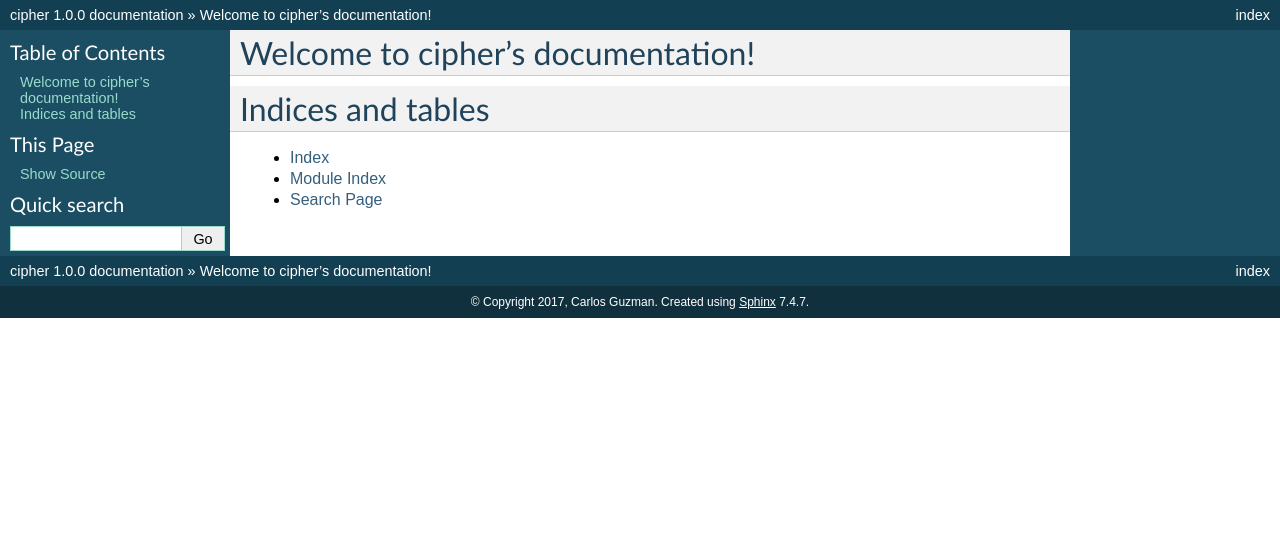
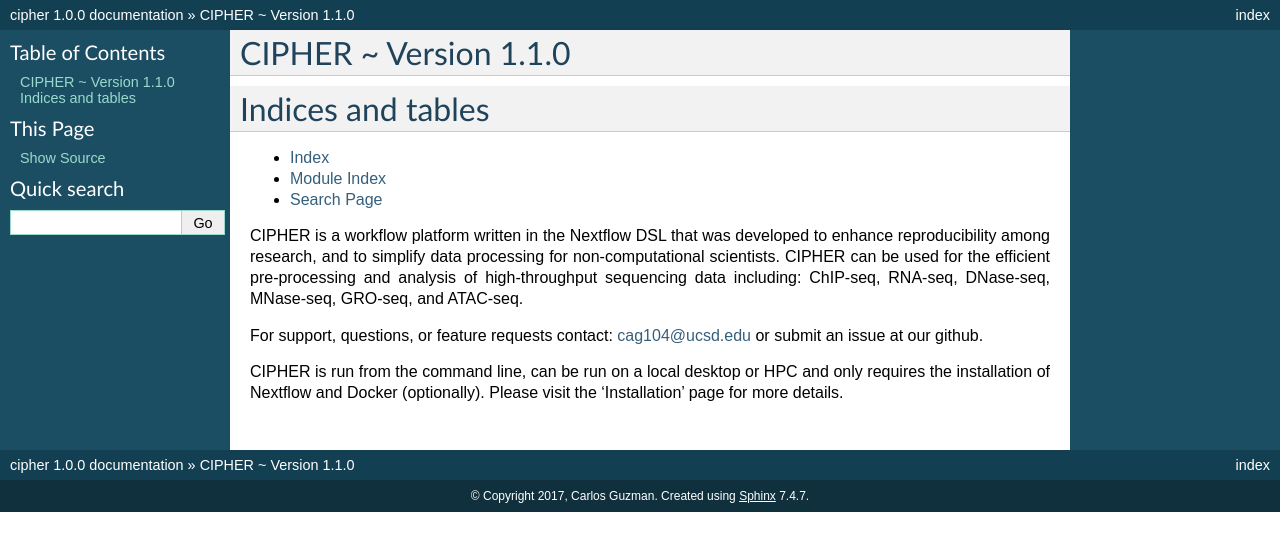
Before and after one commit to c-guzman/cipher-workflow-platform, a Sphinx documentation site: the page built from docs/source/index.rst, in a window 1280 px wide. Shown: the top 551 px of the page. Built offline with Sphinx 7.4.7, drawn with Linux system fonts in a browser that asks for light colours.

Commit message:
Updated docs

```diff
--- a/docs/source/index.rst
+++ b/docs/source/index.rst
@@ -3,9 +3,8 @@
    You can adapt this file completely to your liking, but it should at least
    contain the root `toctree` directive.
 
-Welcome to cipher's documentation!
-==================================
-
+CIPHER ~ Version 1.1.0
+======================
 .. toctree::
    :maxdepth: 2
    :caption: Contents:
@@ -18,3 +17,9 @@ Indices and tables
 * :ref:`genindex`
 * :ref:`modindex`
 * :ref:`search`
+
+CIPHER is a workflow platform written in the Nextflow DSL that was developed to enhance reproducibility among research, and to simplify data processing for non-computational scientists. CIPHER can be used for the efficient pre-processing and analysis of high-throughput sequencing data including: ChIP-seq, RNA-seq, DNase-seq, MNase-seq, GRO-seq, and ATAC-seq.
+
+For support, questions, or feature requests contact: cag104@ucsd.edu or submit an issue at our github.
+
+CIPHER is run from the command line, can be run on a local desktop or HPC and only requires the installation of Nextflow and Docker (optionally). Please visit the 'Installation' page for more details.
```
